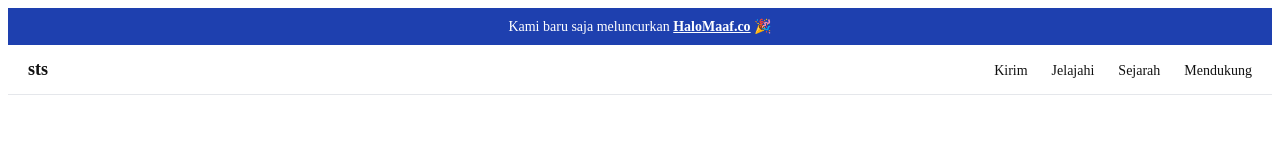
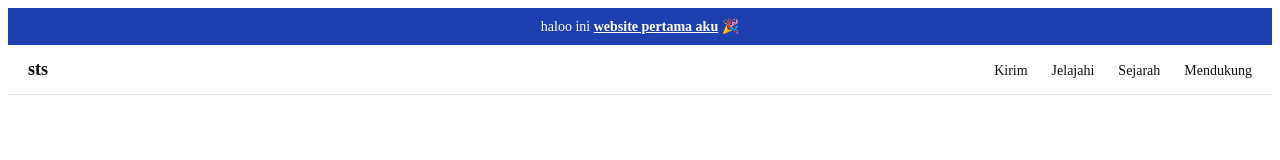
Before and after one commit to ndddaapoouuu/untukmu, a plain HTML site: page index.html in a window 1280 px wide. Shown: the top 160 px of the page. Drawn offline with Linux system fonts and the light colour scheme.

Commit message:
Update text in top banner of index.html

```diff
--- a/index.html
+++ b/index.html
@@ -10,7 +10,7 @@
 
     <!-- Top Banner -->
     <div class="top-banner">
-        Kami baru saja meluncurkan <a href="#">HaloMaaf.co</a> 🎉
+        haloo ini  <a href="#">website pertama aku</a> 🎉
     </div>
 
     <!-- Navigation -->
```
